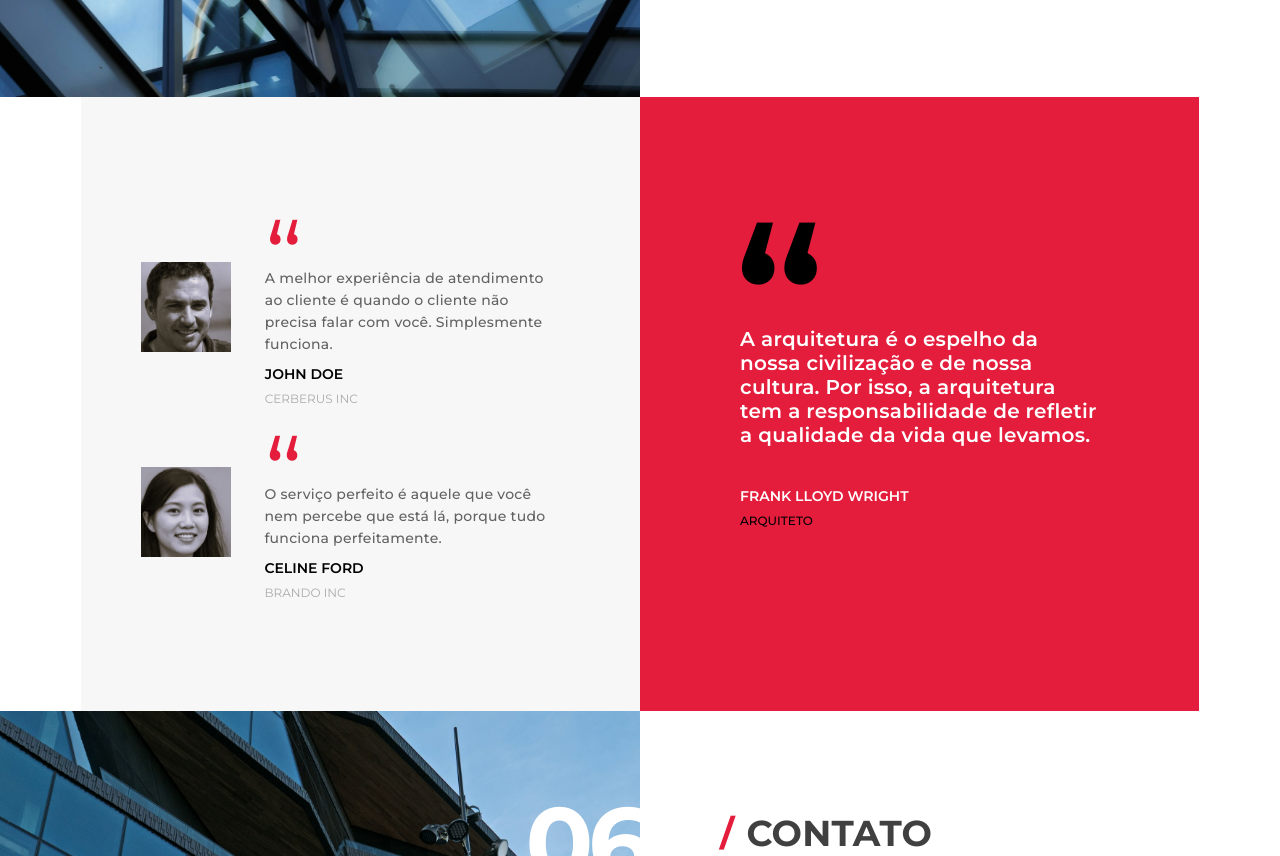
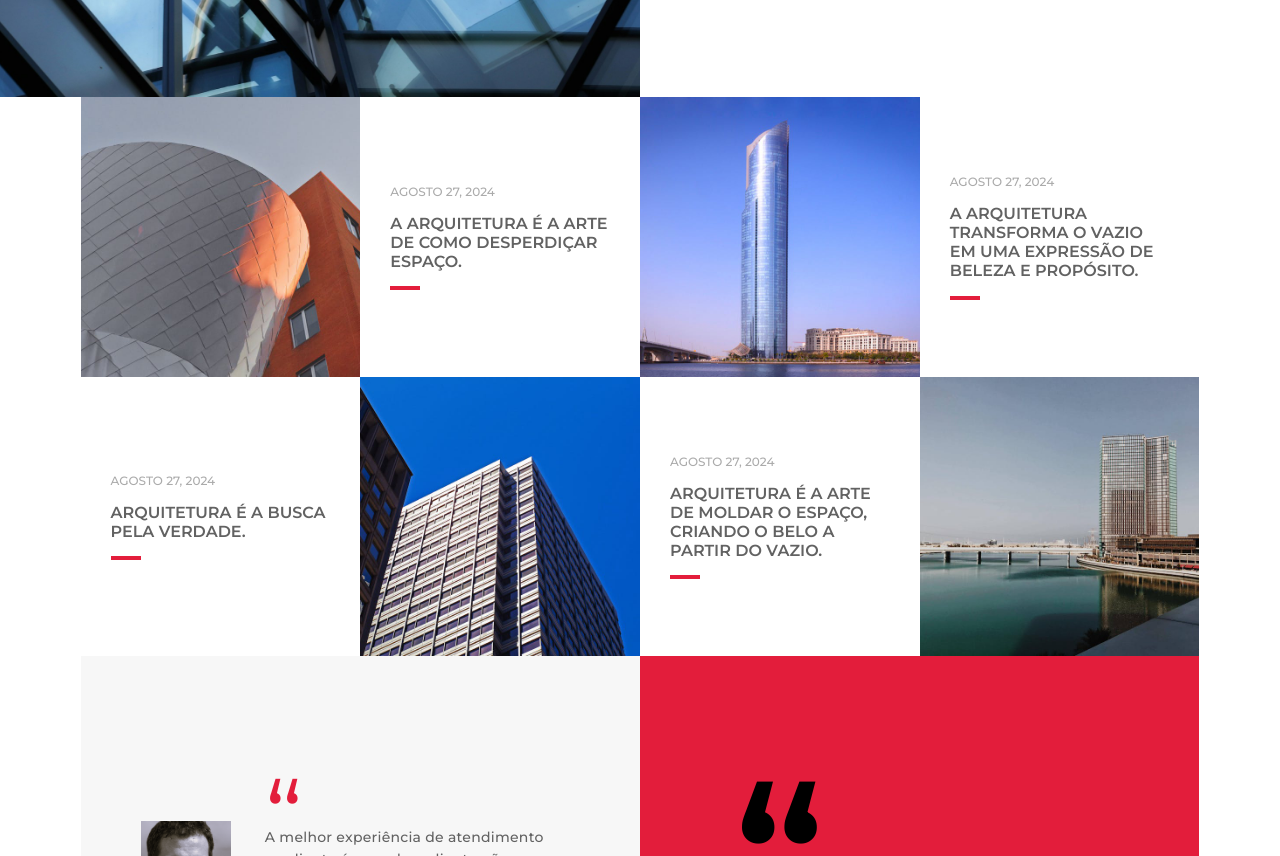
Before and after one commit to ifatinha/brando-architecture, a website with bundled scripts: page main.html in a window 1280 px wide. Shown: the part 4397-5253 px from the top of the page. Built offline with nearby package versions, Linux system fonts and the light colour scheme.

Commit message:
section blog

```diff
--- a/assets/sass/global/_generics.scss
+++ b/assets/sass/global/_generics.scss
@@ -12,3 +12,10 @@
 .bg-color {
    @include mixins.bg-color(map-get($map: colors.$theme-color, $key: intense-red));
 }
+
+.red-line {
+   background: map-get($map: colors.$theme-color, $key: intense-red);
+   display   : block;
+   height    : 4px;
+   width     : 30px;
+}
--- /dev/null
+++ b/assets/sass/layouts/_blog.scss
@@ -0,0 +1,104 @@
+@use "../global/typography";
+@use "../global/colors";
+@use "../global/mixins";
+@use "../util/queries";
+@use "../global/placeholders"as *;
+
+.blog__container {
+    width: 100%;
+
+    &-row {
+        @include mixins.grid(repeat(4, 1fr));
+
+        @include queries.devices(m) {
+            grid-template-columns: 1fr 1fr;
+        }
+    }
+
+    &-item {
+        @include queries.devices(m) {
+            &:nth-child(1) {
+                order: 1;
+            }
+
+            &:nth-child(2) {
+                order: 2;
+            }
+
+            &:nth-child(3) {
+                order: 4;
+            }
+
+            &:nth-child(4) {
+                order: 3;
+            }
+
+            &:nth-child(5) {
+                order: 6;
+            }
+
+            &:nth-child(6) {
+                order: 5;
+            }
+
+            &:nth-child(7) {
+                order: 7;
+            }
+
+            &:nth-child(8) {
+                order: 8;
+            }
+        }
+    }
+}
+
+.blog__item-img {
+    overflow: hidden;
+
+    img {
+        display   : block;
+        height    : 100%;
+        object-fit: contain;
+        transition: 1s ease-in-out;
+
+        &:hover {
+            transform: scale(1.2);
+        }
+    }
+}
+
+.blog__item-description {
+    @include mixins.display-flex(start, center);
+    flex-direction: column;
+    height        : 100%;
+    padding       : 10px;
+
+    @include queries.devices(l) {
+        padding: 30px;
+    }
+
+    @include queries.devices(t) {
+        padding: 20px;
+    }
+
+    span {
+        @include typography.font(12);
+        @extend %uppercase;
+        color      : map-get($map: colors.$theme-color, $key: pale-gray);
+        font-weight: 500;
+    }
+
+    p {
+        @include typography.font(16);
+        @extend %uppercase;
+        color      : map-get($map: colors.$theme-color, $key: charcoal);
+        font-weight: 600;
+        margin     : 7% 0;
+
+
+        @include queries.devices-t-and-m() {
+            font-size: 12px;
+            height   : auto;
+        }
+    }
+}
--- a/assets/sass/layouts/_layouts.scss
+++ b/assets/sass/layouts/_layouts.scss
@@ -3,3 +3,4 @@
 @use "container";
 @use "comments";
 @use "services";
+@use "blog";
--- a/assets/sass/layouts/_services.scss
+++ b/assets/sass/layouts/_services.scss
@@ -58,11 +58,4 @@
         line-height: 22px;
         margin     : 10px 0 30px;
     }
-
-    &>span {
-        background: map-get($map: colors.$theme-color, $key: intense-red);
-        display   : block;
-        height    : 4px;
-        width     : 30px;
-    }
 }
--- a/main.html
+++ b/main.html
@@ -193,7 +193,7 @@
                 <p>Lorem Ipsum is simply dummy text of the printing and typesetting industry. Lorem Ipsum has been the
                     industry.
                 </p>
-                <span></span>
+                <div class="red-line"></div>
             </div>
             <div class="services__container-item">
                 <h1><span>02.</span> Civil & Estrutural</h1>
@@ -203,7 +203,7 @@
                 <p>Lorem Ipsum is simply dummy text of the printing and typesetting industry. Lorem Ipsum has been the
                     industry.
                 </p>
-                <span></span>
+                <div class="red-line"></div>
             </div>
             <div class="services__container-item">
                 <h1><span>03.</span> Paisagismo</h1>
@@ -213,7 +213,7 @@
                 <p>Lorem Ipsum is simply dummy text of the printing and typesetting industry. Lorem Ipsum has been the
                     industry.
                 </p>
-                <span></span>
+                <div class="red-line"></div>
             </div>
             <div class="services__container-item">
                 <h1><span>04.</span> Planejamento Urbano</h1>
@@ -223,7 +223,7 @@
                 <p>Lorem Ipsum is simply dummy text of the printing and typesetting industry. Lorem Ipsum has been the
                     industry.
                 </p>
-                <span></span>
+                <div class="red-line"></div>
             </div>
         </div>
     </section>
@@ -257,6 +257,59 @@
         <div class="section__description">
             <h2>Blog</h2>
             <p>Não há problema em reler um livro que você ama.</p>
+        </div>
+    </section>
+
+    <section class="blog__container">
+        <div class="container blog__container-row">
+            <div class="blog__container-item">
+                <div class="blog__item-img">
+                    <img src="assets/images/blog-01.jpg" alt="Design Interior">
+                </div>
+            </div>
+            <div class="blog__container-item">
+                <div class="blog__item-description">
+                    <span>Agosto 27, 2024</span>
+                    <p>A arquitetura é a arte de como desperdiçar espaço.</p>
+                    <div class="red-line"></div>
+                </div>
+            </div>
+            <div class="blog__container-item">
+                <div class="blog__item-img">
+                    <img src="assets/images/blog-02.jpg" alt="Design Interior">
+                </div>
+            </div>
+            <div class="blog__container-item">
+                <div class="blog__item-description">
+                    <span>Agosto 27, 2024</span>
+                    <p>A arquitetura transforma o vazio em uma expressão de beleza e propósito.</p>
+                    <div class="red-line"></div>
+                </div>
+            </div>
+            <div class="blog__container-item">
+                <div class="blog__item-description">
+                    <span>Agosto 27, 2024</span>
+                    <p>Arquitetura é a busca pela verdade.</p>
+                    <div class="red-line"></div>
+                </div>
+            </div>
+            <div class="blog__container-item">
+                <div class="blog__item-img">
+                    <img src="assets/images/blog-03.jpg" alt="Design Interior">
+                </div>
+            </div>
+            <div class="blog__container-item">
+                <div class="blog__item-description">
+                    <span>Agosto 27, 2024</span>
+                    <p>Arquitetura é a arte de moldar o espaço, criando o belo a partir do vazio.</p>
+                    <div class="red-line"></div>
+                </div>
+            </div>
+            <div class="blog__container-item">
+                <div class="blog__item-img">
+                    <img src="assets/images/blog-04.jpg" alt="Design Interior">
+                </div>
+            </div>
         </div>
     </section>
 
```
Also changed, not shown: assets/css/main.css, assets/images/blog-01.jpg (added), assets/images/blog-02.jpg (added), assets/images/blog-03.jpg (added), assets/images/blog-04.jpg (added), assets/images/urban-service.jpg, 1 other file.
